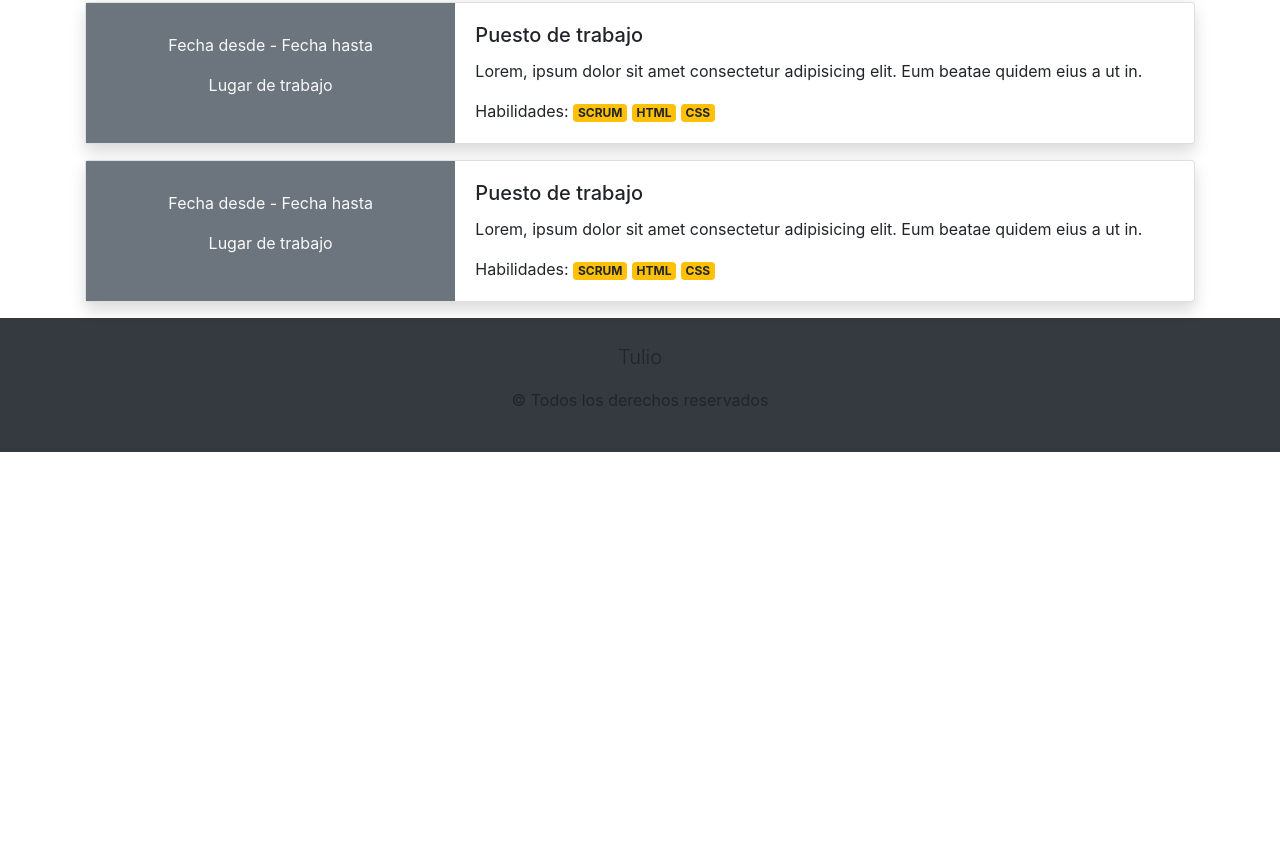
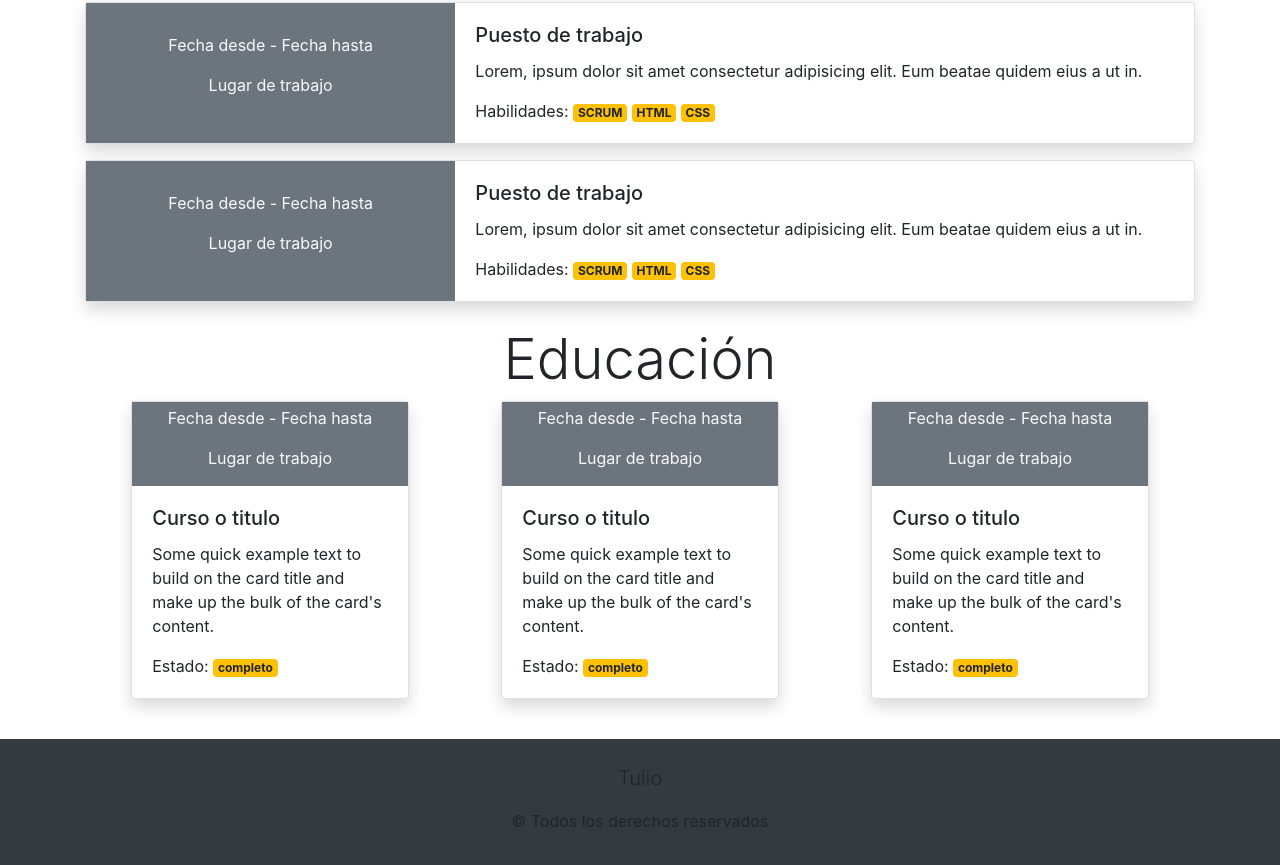
Before and after one commit to mtulio17/mtulio17, a plain HTML site: page index.html in a window 1280 px wide. Shown: the part 1083-1948 px from the top of the page. Before the commit the page ends 1535 px from the top, so only its background shows below. Drawn offline with nearby package versions, Linux system fonts and the light colour scheme.

Commit message:
se agrega seccion de educacion

```diff
--- a/index.html
+++ b/index.html
@@ -25,7 +25,7 @@
                             <a href="#experienciaLaboral" class="nav-link">Experiencia Laboral</a>
                         </li>
                         <li class="nav-item">
-                            <a href="#" class="nav-link">Educación</a>
+                            <a href="#educacion" class="nav-link">Educación</a>
                         </li>
                         <li class="nav-item">
                             <a href="#" class="nav-link">Habilidades</a>
@@ -48,6 +48,7 @@
     <p class="lead">.</p>
   </section>
   <section class="container">
+    <!-- Sobre Mi -->
     <section id="sobreMi" class="m-4">
         <h2 class="text-center display-4">Sobre mi</h2>
         <article class="shadow p-3">
@@ -68,6 +69,7 @@
             <p>Lorem ipsum dolor sit amet, consectetur adipisicing elit. Iure dolorum minima ex fugiat, maiores provident consequuntur maxime doloribus non consequatur fuga animi ducimus aperiam neque error similique ullam atque placeat iusto! Veritatis, incidunt saepe ut cum consequuntur expedita officia recusandae quas dolores, error, itaque illum qui omnis maiores quibusdam! Iste?</p>
         </article>
     </section>
+  <!-- Experiencia Laboral -->
     <section id="experienciaLaboral" class="my-">
         <h2 class="text-center display-4">Experiencia laboral</h2>
         <article>
@@ -130,7 +132,54 @@
           </div>
         </article>
     </section>
+    <!-- Educacion -->
+    <section id="educacion" class="my-4">
+      <h2 class="text-center display-4">Educación</h2>
+      <article>
+        <div class="d-flex justify-content-around">
+      <div class="card mb-3 col-md-3 shadow p-0">
+        <div class="bg-secondary text-light text-center pt-1">
+          <p>Fecha desde - Fecha hasta</p>
+          <p>Lugar de trabajo</p>
+        </div>
+        <div class="card-body">
+          <h5 class="card-title">Curso o titulo</h5>
+          <p class="card-text">Some quick example text to build on the card title and make up the bulk of the card's content.</p>
+          <p class="card-text">Estado:
+            <span class="badge badge-warning">completo </span>
+          </div>
+        </div>
+        <div class="card mb-3 col-md-3 shadow p-0">
+        <div class="bg-secondary text-light text-center pt-1">
+          <p>Fecha desde - Fecha hasta</p>
+          <p>Lugar de trabajo</p>
+        </div>
+        <div class="card-body">
+          <h5 class="card-title">Curso o titulo</h5>
+          <p class="card-text">Some quick example text to build on the card title and make up the bulk of the card's content.</p>
+          <p class="card-text">Estado:
+            <span class="badge badge-warning">completo </span>
+          </div>
+        </div>
+        <div class="card mb-3 col-md-3 shadow p-0">
+        <div class="bg-secondary text-light text-center pt-1">
+          <p>Fecha desde - Fecha hasta</p>
+          <p>Lugar de trabajo</p>
+        </div>
+        <div class="card-body">
+          <h5 class="card-title">Curso o titulo</h5>
+          <p class="card-text">Some quick example text to build on the card title and make up the bulk of the card's content.</p>
+          <p class="card-text">Estado:
+            <span class="badge badge-warning">completo </span>
+          </div>
+        </div>
+      </div>
+    </article>
+    </section>
+
+
   </section>
+
 
 </main>
 <footer class="bg-dark text-ligth py-4 text-center">
```
